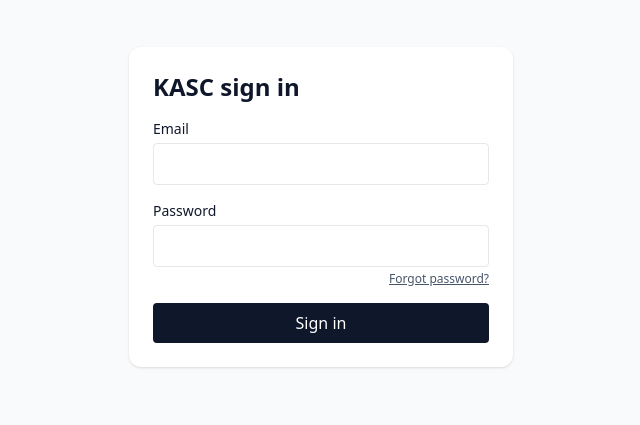
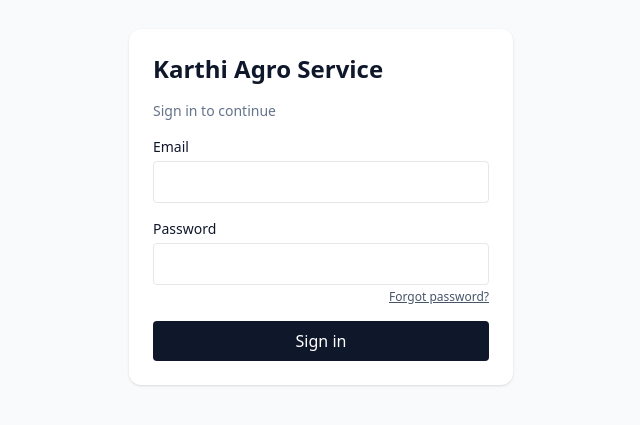
Before and after one commit to GalaxC-Labs/KASCApp, a React (Vite) app in the folder kasc-app/: page /login in a window 1280 px wide. Shown: the part 193-618 px from the top of the page, without its empty margins (319-959 px from the left). Built offline with nearby package versions, Linux system fonts and the light colour scheme.

Commit message:
Shop Name Change

```diff
--- a/kasc-app/index.html
+++ b/kasc-app/index.html
@@ -3,7 +3,7 @@
   <head>
     <meta charset="UTF-8" />
     <meta name="viewport" content="width=device-width, initial-scale=1.0" />
-    <title>KASC</title>
+    <title>Karthi Agro Service</title>
   </head>
   <body class="bg-slate-50 text-slate-900">
     <div id="root"></div>
--- a/kasc-app/src/auth/LoginPage.tsx
+++ b/kasc-app/src/auth/LoginPage.tsx
@@ -1,6 +1,7 @@
 import { FormEvent, useState } from 'react';
 import { Link, Navigate, useLocation, useNavigate } from 'react-router-dom';
 import { useAuth } from './useAuth';
+import { SHOP_NAME } from '../lib/config';
 
 export function LoginPage() {
   const { session, loading, signIn } = useAuth();
@@ -35,7 +36,10 @@ export function LoginPage() {
         onSubmit={onSubmit}
         className="w-full max-w-sm bg-white rounded-xl shadow p-6 space-y-4"
       >
-        <h1 className="text-2xl font-semibold">KASC sign in</h1>
+        <>
+          <h1 className="text-2xl font-semibold">{SHOP_NAME}</h1>
+          <p className="text-sm text-slate-500 -mt-2">Sign in to continue</p>
+        </>
         <div>
           <label className="block text-sm mb-1">Email</label>
           <input
--- a/kasc-app/src/components/TopNav.tsx
+++ b/kasc-app/src/components/TopNav.tsx
@@ -1,5 +1,6 @@
 import { Link, NavLink } from 'react-router-dom';
 import { useAuth } from '../auth/useAuth';
+import { SHOP_LOGO } from '../lib/config';
 
 export function TopNav() {
   const { profile, signOut } = useAuth();
@@ -15,7 +16,7 @@ export function TopNav() {
     <nav className="bg-white border-b sticky top-0 z-40 print:hidden">
       <div className="max-w-6xl mx-auto px-3 sm:px-4 py-2 flex items-center gap-3">
         <Link to="/" className="font-semibold shrink-0">
-          KASC
+          {SHOP_LOGO}
         </Link>
         <div className="flex gap-1 overflow-x-auto flex-1 min-w-0">
           <NavLink to="/sales/new" className={linkClass}>
--- /dev/null
+++ b/kasc-app/src/lib/config.ts
@@ -0,0 +1,5 @@
+export const SHOP_NAME = 'Karthi Agro Service';
+export const SHOP_LOGO = 'Karthi';
+export const SHOP_TAGLINE = 'Quality agricultural supplies';
+export const SHOP_ADDRESS = 'Pethampalayam four road, Kavindapadi road, Pethampalayam, Perundurai, Erode - 638116'; // e.g. '123 Main St, Cityname, TN 600001'
+export const SHOP_PHONE = '+91 8675544555';   // e.g. '+91 98765 43210'
--- a/kasc-app/src/routes/SaleDetailPage.tsx
+++ b/kasc-app/src/routes/SaleDetailPage.tsx
@@ -5,8 +5,7 @@ import { makeKasc } from '../lib/kasc';
 import { friendlyMessage } from '../lib/errors';
 import { formatCurrency as fmt } from '../lib/format';
 import { useToast } from '../lib/toast';
-
-const SHOP_NAME = 'Wryston';
+import { SHOP_NAME, SHOP_ADDRESS, SHOP_PHONE } from '../lib/config';
 
 const kasc = makeKasc(supabase);
 
@@ -151,6 +150,12 @@ export function SaleDetailPage() {
 
         <div className="hidden print:block text-center mb-2">
           <h1 className="text-2xl font-bold">{SHOP_NAME}</h1>
+          {SHOP_ADDRESS && (
+            <p className="text-xs text-slate-600 mt-1">{SHOP_ADDRESS}</p>
+          )}
+          {SHOP_PHONE && (
+            <p className="text-xs text-slate-600">{SHOP_PHONE}</p>
+          )}
           <p className="text-xs text-slate-500 mt-1">Sales receipt</p>
         </div>
 
```
Also changed, not shown: 1 other file (tests, documents, lock files or other folders).
